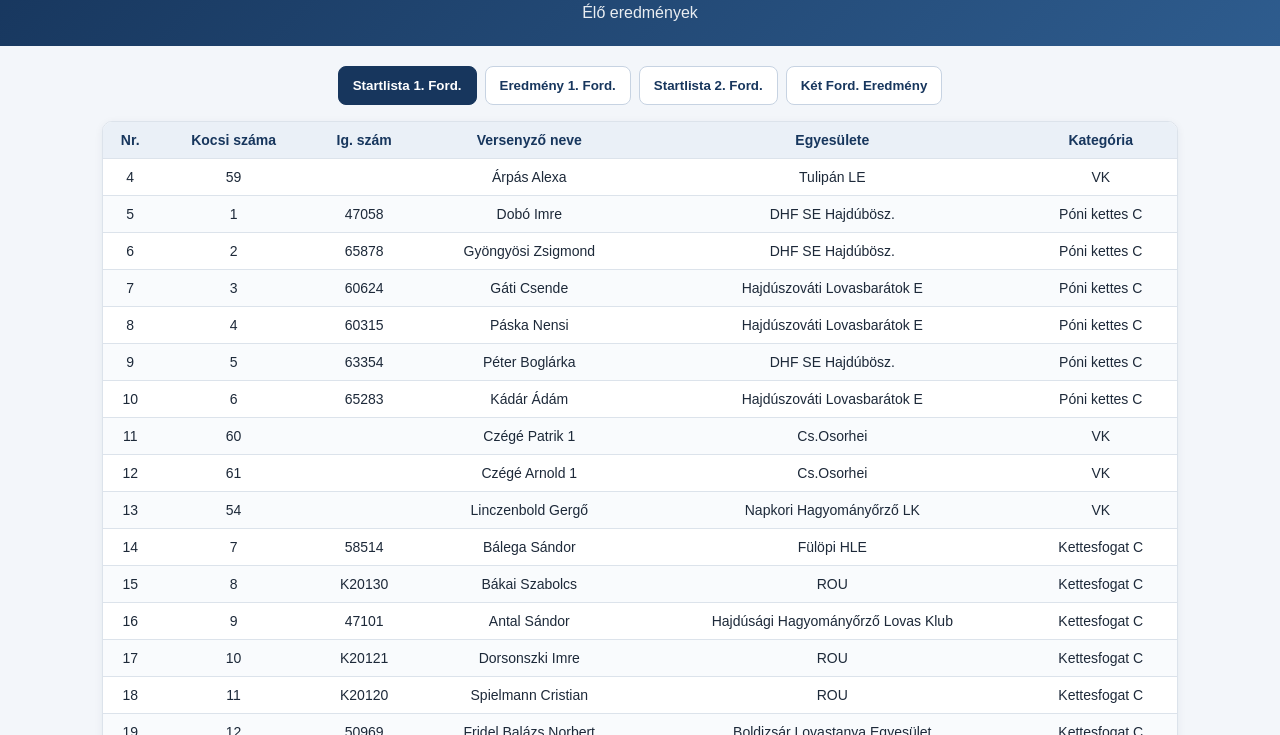
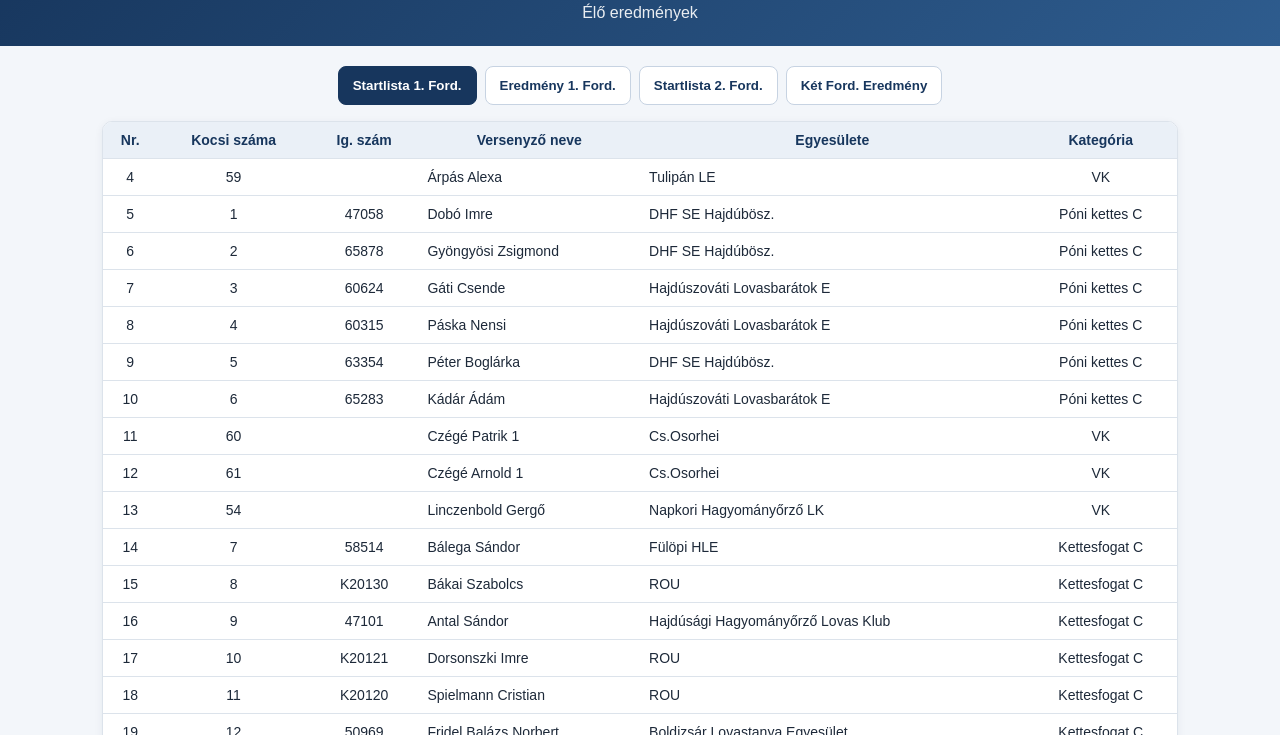
Before and after one commit to fogathajto-eredmenyek/fogathajto-eredmenyek, a plain HTML site: page index.html in a window 1280 px wide. Shown: the part 65-800 px from the top of the page. Drawn offline with Linux system fonts and the light colour scheme.

Commit message:
Update index.html

```diff
--- a/index.html
+++ b/index.html
@@ -1,3 +1,4 @@
+
 <!DOCTYPE html>
 <html lang="hu">
 <head>
@@ -107,11 +108,12 @@ th, td {
   white-space: nowrap;
 }
 
-tbody tr:nth-child(even) {
-  background: #f9fbfd;
+/* Versenyző neve és egyesülete */
+td.left {
+  text-align: left;
 }
 
-/* Kategóriasor */
+/* Kategóriafejléc */
 .category-row td {
   background: #dce7f3;
   color: #17365d;
@@ -220,6 +222,46 @@ function emptyRow(row) {
   );
 }
 
+// Meghatározza, mely oszlopok tartalmát igazítsuk balra.
+function isLeftAlignedColumn(index) {
+
+  if (
+    active === "startlista1" ||
+    active === "startlista2"
+  ) {
+    return index === 4 || index === 5;
+  }
+
+  if (active === "eredmeny1") {
+    return index === 4 || index === 5;
+  }
+
+  if (active === "osszetett") {
+    return index === 5 || index === 6;
+  }
+
+  return false;
+}
+
+// Cellák létrehozása a megfelelő igazítással.
+function createCells(row, selectedColumns) {
+
+  let html = "";
+
+  selectedColumns.forEach(index => {
+
+    const className =
+      isLeftAlignedColumn(index) ? ' class="left"' : "";
+
+    html +=
+      "<td" + className + ">" +
+      esc(row[index] ?? "") +
+      "</td>";
+  });
+
+  return html;
+}
+
 function render() {
   const rows = currentData[active] || [];
   const root = document.getElementById("results");
@@ -251,13 +293,19 @@ function render() {
 
   if (active === "startlista1") {
     selectedColumns = [1, 2, 3, 4, 5, 6];
+
   } else if (active === "startlista2") {
     selectedColumns = [1, 2, 3, 4, 5, 6];
+
   } else if (active === "eredmeny1") {
     selectedColumns = [0, 1, 2, 3, 4, 5, 6, 7];
+
   } else if (active === "osszetett") {
+
+    // A 15. oszlop (Hely) is megjelenik:
+    // összetett idő, hibapont és helyezés.
     selectedColumns = [
-      1, 2, 3, 4, 5, 6, 7, 8, 9, 10, 11, 12, 13, 14
+      1, 2, 3, 4, 5, 6, 7, 8, 9, 10, 11, 12, 13, 14, 15
     ];
   }
 
@@ -265,7 +313,13 @@ function render() {
 
   selectedColumns.forEach(index => {
     if (headers[index] !== undefined) {
-      html += "<th>" + esc(headers[index]) + "</th>";
+      const className =
+        isLeftAlignedColumn(index) ? ' class="left"' : "";
+
+      html +=
+        "<th" + className + ">" +
+        esc(headers[index]) +
+        "</th>";
     }
   });
 
@@ -288,27 +342,20 @@ function render() {
       const nr = String(row[1] ?? "").trim();
       const name = String(row[4] ?? "").trim();
 
-      // Csak valódi, egész sorszámú versenyző jelenjen meg
+      // Csak valódi, egész sorszámú versenyző jelenjen meg.
       if (!/^\d+$/.test(nr) || name === "") return;
 
       html += "<tr>";
-
-      selectedColumns.forEach(index => {
-        html += "<td>" + esc(row[index] ?? "") + "</td>";
-      });
-
+      html += createCells(row, selectedColumns);
       html += "</tr>";
     });
-
   }
 
   // KÉT FORDULÓ ÖSSZETETT EREDMÉNY
   else if (active === "osszetett") {
 
-    // Az adott sorból kinyeri a megadott adatot.
-    // A két forduló oszlopában az értékek azonosak,
-    // ezért elegendő az első nem üres érték.
     function getDetail(row, label) {
+
       if (!Array.isArray(row)) return "";
 
       const value7 = String(row[7] ?? "").trim();
@@ -341,10 +388,10 @@ function render() {
 
       if (isCategory) {
 
-        // Az előző sor tartalmazza az iramot.
+        // Előző sor: iram
         const speed = getDetail(rows[rowIndex - 1], "Iram:");
 
-        // A következő sor tartalmazza az alapidőt.
+        // Következő sor: alapidő
         const baseTime = getDetail(rows[rowIndex + 1], "Alapidő:");
 
         const details = [
@@ -367,28 +414,21 @@ function render() {
         String(row[2] ?? "").trim() === "Nr."
       ) return;
 
-      // Versenyzői sor felismerése
+      // Csak valódi versenyzői sor
       const nr = String(row[2] ?? "").trim();
       const name = String(row[5] ?? "").trim();
 
-      // Csak valódi, egész sorszámú versenyző jelenjen meg
       if (!/^\d+$/.test(nr) || name === "") return;
 
       html += "<tr>";
-
-      selectedColumns.forEach(index => {
-        html += "<td>" + esc(row[index] ?? "") + "</td>";
-      });
-
+      html += createCells(row, selectedColumns);
       html += "</tr>";
     });
-
   }
 
   // EREDMÉNY 1. FORDULÓ
   else if (active === "eredmeny1") {
 
-    // Kategóriafejlécek keresése a teljes tömbben
     rows.forEach((row, rowIndex) => {
 
       if (!Array.isArray(row) || emptyRow(row)) return;
@@ -425,7 +465,7 @@ function render() {
         return;
       }
 
-      // Táblázatfejléc és "Versenyző adatai" sor kihagyása
+      // Táblázatfejléc és „Versenyző adatai” sor kihagyása
       if (rowIndex === headerIndex) return;
 
       if (
@@ -437,15 +477,10 @@ function render() {
       const nr = String(row[1] ?? "").trim();
       const name = String(row[4] ?? "").trim();
 
-      // Nyomtatási, idő- és elválasztó sorok kizárása
       if (!/^\d+$/.test(nr) || name === "") return;
 
       html += "<tr>";
-
-      selectedColumns.forEach(index => {
-        html += "<td>" + esc(row[index] ?? "") + "</td>";
-      });
-
+      html += createCells(row, selectedColumns);
       html += "</tr>";
     });
   }
```
